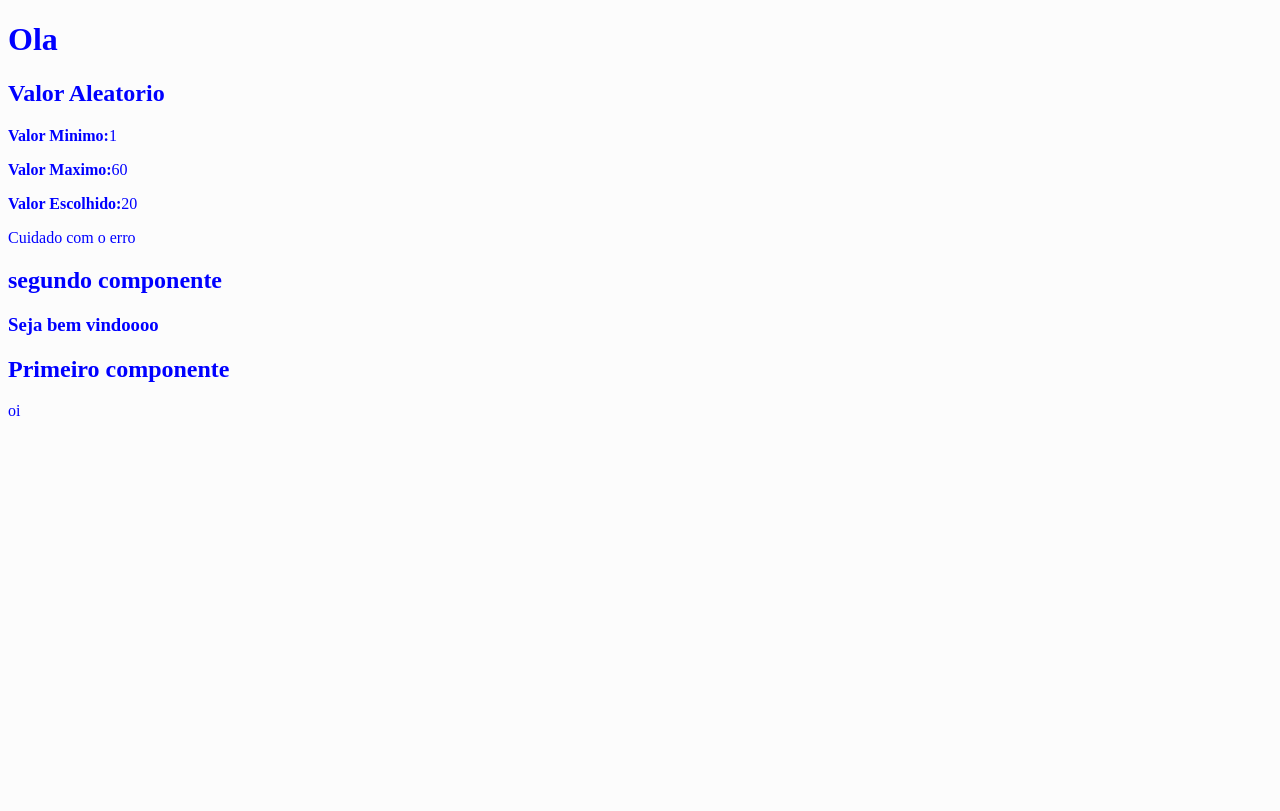
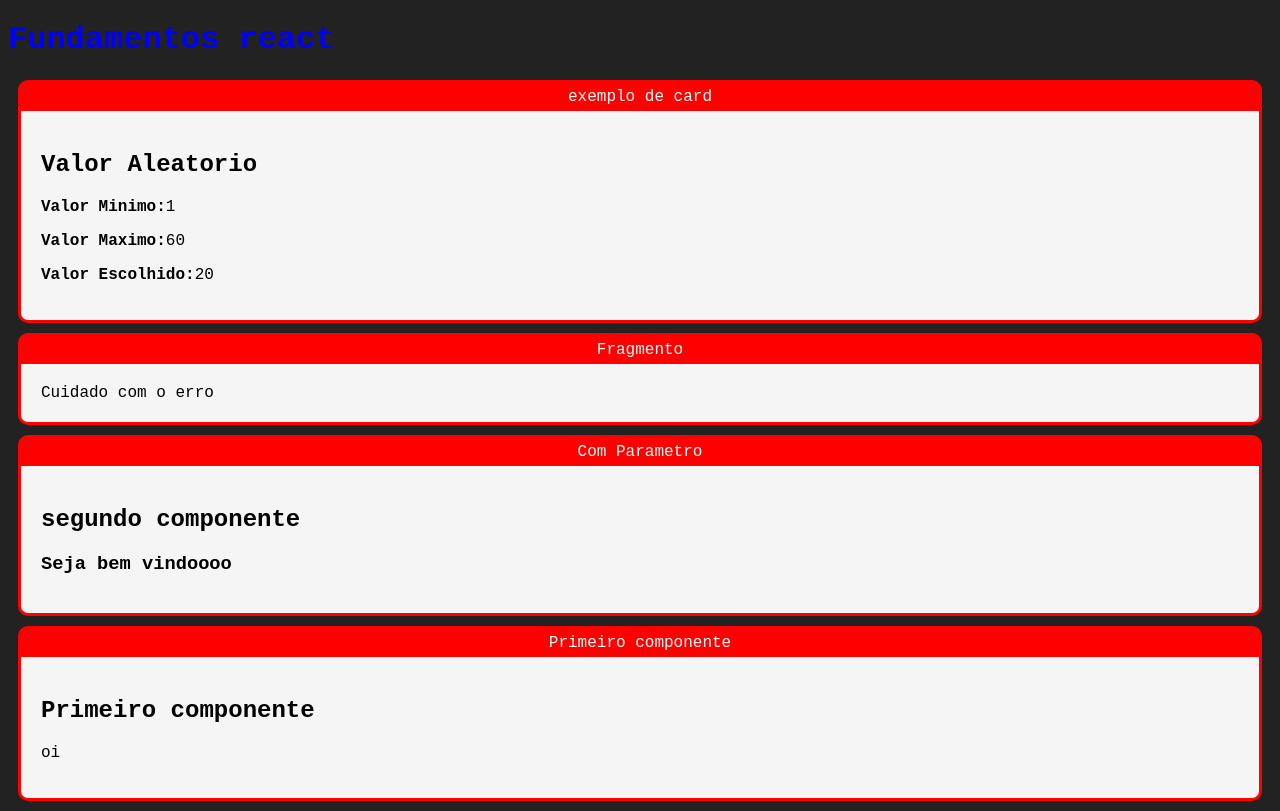
Before and after one commit to RyanGualberto/fundamentos-react, a React (Create React App) app: page / in a window 1280 px wide. Built offline with nearby package versions, Linux system fonts and the light colour scheme; the HTML template or start-up script is replaced by a standard one.

Commit message:
s2a22: card component

```diff
--- a/src/components/basics/App.jsx
+++ b/src/components/basics/App.jsx
@@ -1,19 +1,32 @@
 import React from 'react';
+import Card from '../layout/Card';
 import Primeiro from './Primeiro';
 import ComParametro from './ComParametro';
 import Fragmento from './Fragmento';
 import Numero from  './NumRandom';
-const tag = <h1>Ola</h1>;
+const tag = <h1>Fundamentos react</h1>;
 
 export default props => {
     return(
-        <div>
+        <div id='app'>
             { tag }
-            <Numero min={1} max={60}/>
-            <Fragmento/>
+            <Card titulo="exemplo de card">
+                <Numero min={1} max={60}/>
+            </Card>
 
-            <ComParametro titulo="segundo componente"/>
-            <Primeiro></Primeiro>
+            <Card titulo="Fragmento">
+                <Fragmento/>
+            </Card>
+
+            <Card titulo="Com Parametro">
+                 <ComParametro titulo="segundo componente"/>
+            </Card>
+
+            <Card titulo="Primeiro componente">
+                 <Primeiro></Primeiro>
+            </Card>
+
+
         </div>
         );
 }
--- /dev/null
+++ b/src/components/layout/Card.jsx
@@ -0,0 +1,13 @@
+import './Card.css'
+import React from "react";
+
+export default props => {
+    return <div className='Card'>
+        <div>
+            <div className='Titulo'>{props.titulo}</div>
+            <div className='Content'>
+                {props.children}
+            </div>
+        </div>
+    </div>
+}
--- a/src/index.css
+++ b/src/index.css
@@ -1,4 +1,29 @@
 body {
-    background-color: #FCFCFC;
+    background-color: #222;
     color: blue;
+    font-family: 'Courier New', Courier, monospace
 }
+h1,h2,h3{
+
+}
+
+.Card{
+    background-color: red;
+    border-radius: 10px;
+    border: 3px solid red;
+    overflow: hidden;
+    margin: 10px;
+}
+
+.Card .Titulo {
+    color: #FCFCFC;
+    padding: 5px 0;
+    display: flex;
+    justify-content: center;
+}
+
+.Card .Content {
+    background-color: whitesmoke;
+    color: black;
+    padding: 20px;
+}
```
Also changed, not shown: src/components/layout/Card.css (added).
